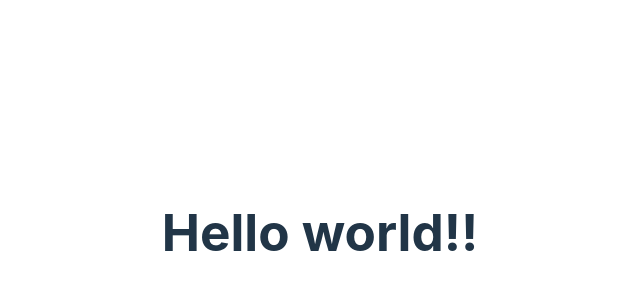
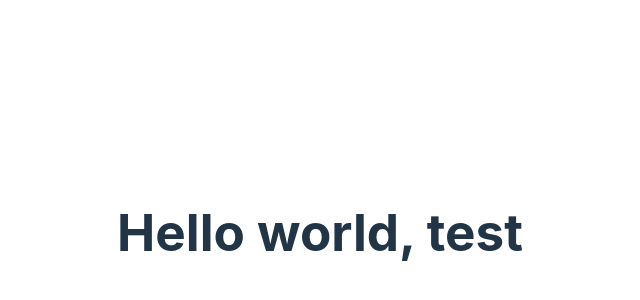
Before and after one commit to Popov-Evgeny/test-for-git, a React (Vite) app: page / in a window 1280 px wide. Shown: the part 168-468 px from the top of the page, without its empty margins (320-960 px from the left). Built offline with nearby package versions, Linux system fonts and the light colour scheme.

Commit message:
Edited App component test-3

```diff
--- a/src/App.tsx
+++ b/src/App.tsx
@@ -3,7 +3,7 @@ import './App.css'
 function App() {
   return (
     <>
-      <h1>Hello world!!</h1>
+      <h1>Hello world, test</h1>
     </>
   )
 }
```
